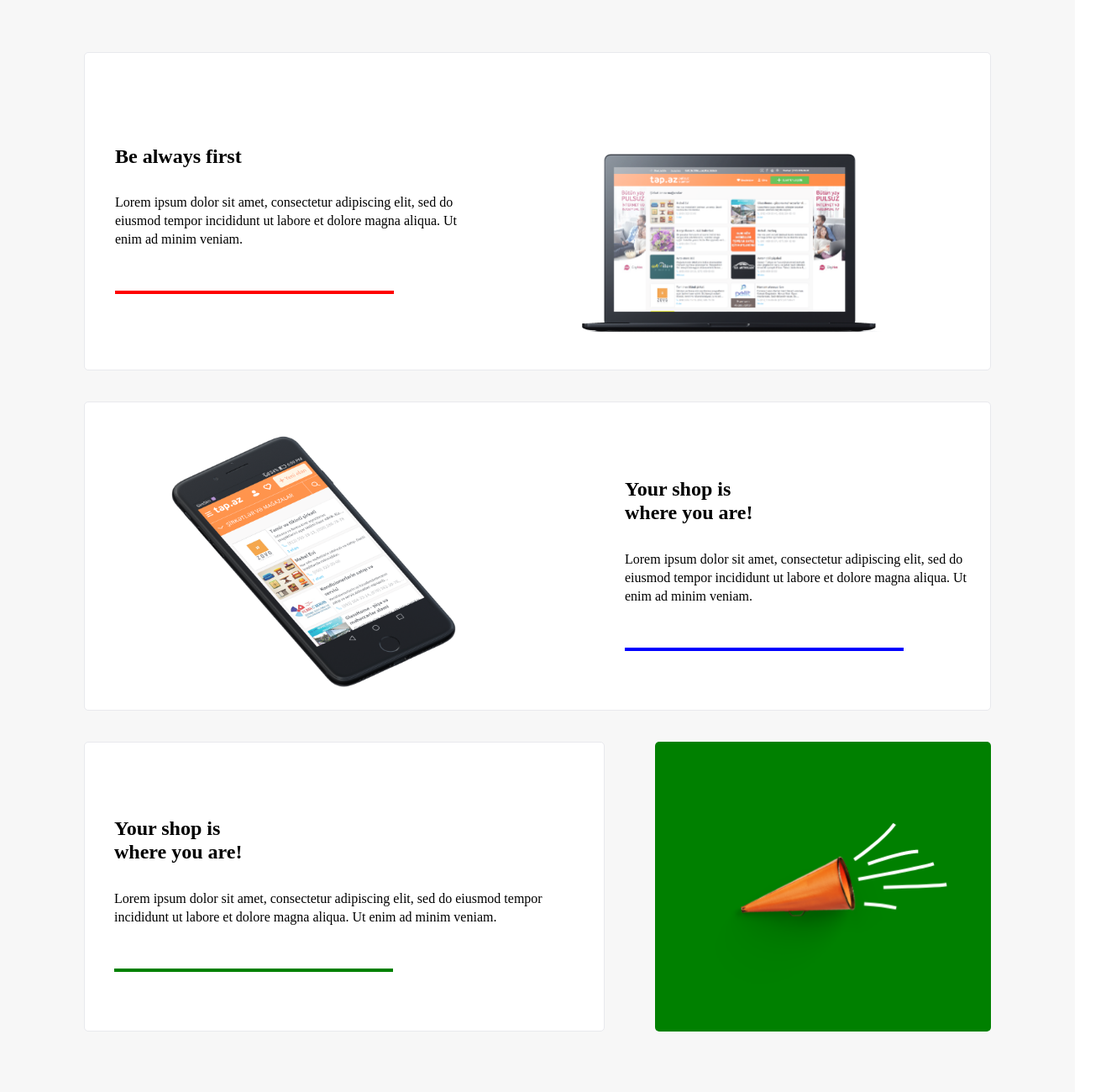
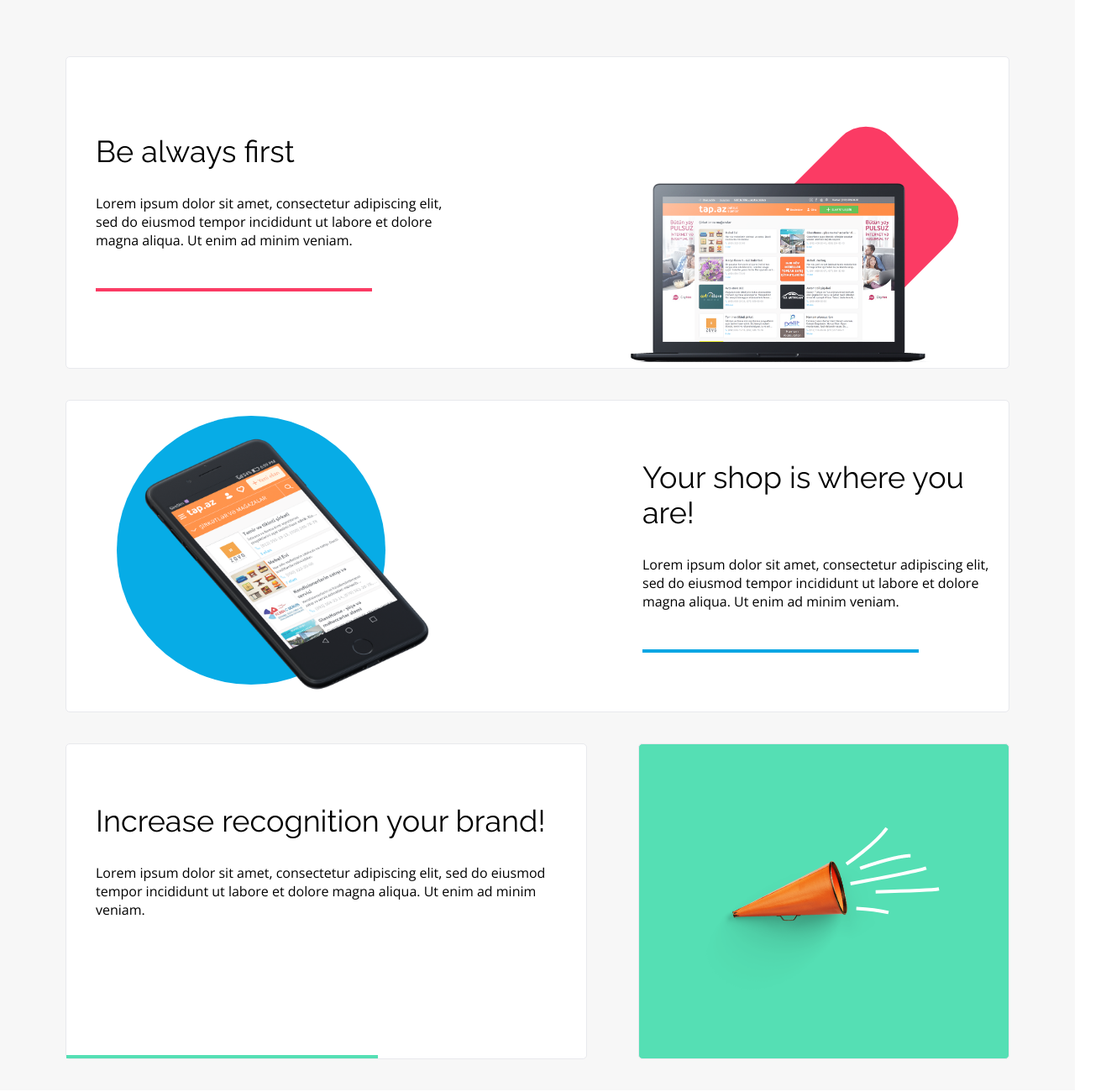
Before and after one commit to MichalPlonka92/bestshop_main, a website built with Parcel: page index.html in a window 1280 px wide. Shown: the part 1520-2820 px from the top of the page at 84% size, 1317 px wide, since content can reach past the window. Built offline with nearby package versions, Linux system fonts and the light colour scheme.

Commit message:
koncowe poprawki

```diff
--- a/index.html
+++ b/index.html
@@ -61,54 +61,41 @@
         </div>
     </div>
 </section>
-<section class="benefits">
-    <div class="benefits__container container">
-
-        <div class="benefits__single benefits__single--notebook">
-            <div class="benefits__text">
-                <h2 class="benefits__title">Be always first</h2>
-                <p class="benefits__description">
-                    Lorem ipsum dolor sit amet, consectetur adipiscing elit, sed do
-                    eiusmod tempor incididunt ut labore et dolore magna aliqua. Ut
-                    enim ad minim veniam.
-                </p>
+<section class="leads">
+    <div class="leads__inner">
+        <div class="leads__content">
+            <div class="content__leadText">
+                <h3 class="lead__hdl">Be always first</h3>
+                <p class="lead__text">Lorem ipsum dolor sit amet, consectetur adipiscing elit, sed do eiusmod tempor
+                    incididunt ut labore et dolore magna aliqua. Ut enim ad minim veniam.</p>
             </div>
-            <div class="benefits__image">
-                <img src="./src/images/macbook2.png" alt="macbook" />
+            <div class="img_container">
+                <span class="content__leadImgSquare"></span>
+                <img src="./src/images/macbook2.png" alt="" class="content__leadImg">
             </div>
         </div>
+        <div class="leads__content leads__content--right">
+            <div class="content__leadText content__leadText--right">
+                <h3 class="lead__hdl">Your shop is where you are!</h3>
+                <p class="lead__text">Lorem ipsum dolor sit amet, consectetur adipiscing elit, sed do eiusmod tempor
+                    incididunt ut labore et dolore magna aliqua. Ut enim ad minim veniam.</p>
+            </div>
+            <div class="img_container img_container--left">
+                <span class="content__leadImgCircle"></span>
+                <img src="./src/images/iphone2.png" alt="" class="content__leadImg content__leadImg--left">
 
-        <div class="benefits__single benefits__single--phone">
-            <div class="benefits__text">
-                <h2 class="benefits__title">Your shop is<br>where you are!</h2>
-                <p class="benefits__description">
-                    Lorem ipsum dolor sit amet, consectetur adipiscing elit, sed do
-                    eiusmod tempor incididunt ut labore et dolore magna aliqua. Ut
-                    enim ad minim veniam.
-                </p>
-            </div>
-            <div class="benefits__image">
-                <img src="./src/images/iphone2.png" alt="iPhone" />
             </div>
         </div>
-
-        <div class="benefits__double">
-            <div class="benefits__single benefits__single--solo">
-                <div class="benefits__text">
-                    <h2 class="benefits__title">Your shop is<br>where you are!</h2>
-                    <p class="benefits__description">
-                        Lorem ipsum dolor sit amet, consectetur adipiscing elit, sed do
-                        eiusmod tempor incididunt ut labore et dolore magna aliqua. Ut
-                        enim ad minim veniam.
-                    </p>
-                </div>
+        <div class="leads__content leads__content--transparent">
+            <div class="content__leadText content__leadText--transparent">
+                <h3 class="lead__hdl">Increase recognition your brand!</h3>
+                <p class="lead__text lead__text--lower">Lorem ipsum dolor sit amet, consectetur adipiscing elit, sed do
+                    eiusmod tempor incididunt ut labore et dolore magna aliqua. Ut enim ad minim veniam.</p>
             </div>
-
-            <div class="benefits__single benefits__single--image">
-                <img src="./src/images/trumpet.png" alt="Trumpet" />
+            <div class="content__img">
+                <img src="./src/images/trumpet.png" alt="" class="content__leadImgSingle">
             </div>
         </div>
-
     </div>
 </section>
 <section class="pricing">
--- a/src/scss/_benefits.scss
+++ /dev/null
@@ -1,222 +0,0 @@
-
-.benefits {
-  padding: 100px 0;
-  background-color: $white-dark;
-
-  @media (max-width: 1024px) {
-    padding: 50px 0;
-  }
-
-  &__container {
-    padding: 0 100px;
-
-    @media (max-width: 1024px) {
-      padding: 0 15px;
-    }
-  }
-
-  &__single {
-    background-color: $white;
-    border: 1px solid #E8E9ED;
-    display: flex;
-    justify-content: space-between;
-    align-items: flex-end;
-    margin-bottom: 37px;
-    border-radius: 5px;
-
-    @media (max-width: 1024px) {
-      flex-direction: column-reverse !important;
-      align-items: center;
-      padding: 0 20px !important;
-    }
-
-    &--notebook {
-      --accent-color: #{red};
-
-      .benefits__image {
-        margin-right: 117px;
-        margin-bottom: 38px;
-
-        @media (max-width: 1024px) {
-          margin: 40px 0 0;
-        }
-
-        &::before {
-          content: "";
-          width: 180px;
-          height: 180px;
-          background-color: red;
-          display: block;
-          border-radius: 40px;
-          position: absolute;
-          right: 0;
-          top: -40px;
-          transform: rotate(45deg);
-
-          @media (max-width: 1024px) {
-            width: 90px;
-            height: 90px;
-            right: -10px;
-            top: -30px;
-          }
-        }
-
-        img {
-          width: 386px;
-          height: auto;
-          position: relative;
-          z-index: 2;
-
-          @media (max-width: 1024px) {
-            width: 192px;
-          }
-        }
-      }
-
-      @media (max-width: 1024px) {
-        .benefits__text {
-          margin: 30px 0;
-        }
-      }
-    }
-
-    &--phone {
-      --accent-color: #{blue};
-      flex-direction: row-reverse;
-      padding: 0 20px 0 70px;
-
-      .benefits__image {
-        @media (max-width: 1024px){
-          margin-top: 30px;
-        }
-
-        &::before {
-          content: "";
-          width: 320px;
-          height: 320px;
-          background-color: blue;
-          display: block;
-          border-radius: 50%;
-          position: absolute;
-          left: 0;
-          top: -20px;
-
-          @media (max-width: 1024px) {
-            width: 131px;
-            height: 131px;
-            top: -15px;
-          }
-        }
-
-        img {
-          width: 426px;
-          height: auto;
-
-          @media (max-width: 1024px){
-            width: 175px;
-          }
-        }
-      }
-
-      .benefits__text {
-        margin: 70px 0;
-
-        @media (max-width: 1024px) {
-          margin: 30px 0;
-        }
-      }
-    }
-
-  }
-
-  &__double {
-    --accent-color: #{green};
-    display: flex;
-
-    @media (max-width: 1024px) {
-      flex-direction: column;
-    }
-
-    > div {
-      margin-bottom: 0;
-    }
-
-    .benefits__single--solo {
-      max-width: 620px;
-
-      .benefits__text {
-        max-width: none;
-        margin: 70px 35px;
-      }
-
-      @media (max-width: 1024px) {
-        max-width: none;
-
-        .benefits__text {
-          margin: 0;
-          padding: 30px 0;
-        }
-      }
-    }
-
-    .benefits__single--image {
-      flex-grow: 1;
-      display: flex;
-      align-items: center;
-      justify-content: center;
-      background-color: var(--accent-color);
-      border: none;
-      margin-left: 60px;
-
-      @media (max-width: 1024px) {
-        margin-left: 0;
-        margin-top: -5px;
-      }
-
-      img {
-        width: 295px;
-        height: auto;
-        margin-top: 55px;
-      }
-    }
-  }
-
-
-  &__text {
-    box-sizing: content-box;
-    max-width: 415px;
-    margin: 90px 36px;
-
-    @media (max-width: 1024px) {
-      margin: 0;
-      max-width: none;
-    }
-
-    &::after {
-      content: "";
-      width: 332px;
-      height: 4px;
-      background-color: var(--accent-color);
-      display: block;
-      margin-top: 50px;
-
-      @media (max-width: 1024px) {
-        display: none;
-      }
-    }
-  }
-
-  &__description {
-    margin-top: 30px;
-    line-height: 1.375rem;
-  }
-
-  .image {
-    position: relative;
-
-    img {
-      position: relative;
-      z-index: 2;
-    }
-  }
-}
--- a/src/scss/_header.scss
+++ b/src/scss/_header.scss
@@ -6,7 +6,7 @@
     border: 0;
     border-top: 5px solid $blue-dark;
     background: transparent;
-    position: absolute;
+    position: static;
     right: 10px;
     top: 10px;
     transition: 0.3s transform linear;
--- /dev/null
+++ b/src/scss/_leads.scss
@@ -0,0 +1,262 @@
+.leads {
+  background-color: $white;
+  margin: 0 0 6.25rem 0;
+
+  .leads__inner {
+    width: 100%;
+    background-color: $white-dark;
+    max-width: $max-width;
+    display: flex;
+    margin-inline: auto;
+    padding: 6.5625rem 30px 0 30px;
+    flex-direction: column;
+    align-items: center;
+
+    @media (max-width: 1024px) {
+      padding: 3.125rem 30px 0 30px;
+    }
+
+    .leads__content {
+      max-width: 70.25rem;
+      width: 100%;
+      margin: 0 0 2.3125rem 0;
+      background-color: $white;
+      display: flex;
+      justify-content: space-between;
+      align-items: flex-end;
+      border: 0.0625rem solid $gray-1;
+      border-radius: 0.3125rem;
+
+      @media (max-width: 1024px) {
+        max-width: 100%;
+        flex-direction: column-reverse;
+        justify-content: center;
+        align-items: center;
+      }
+
+      &.leads__content--right {
+        flex-direction: row-reverse;
+
+        @media (max-width: 1024px) {
+          max-width: 100%;
+          flex-direction: column-reverse;
+          justify-content: center;
+          align-items: center;
+        }
+      }
+
+      &.leads__content--transparent {
+        background-color: transparent;
+        column-gap: 3.8125rem;
+        border: 0;
+
+        @media (max-width: 1024px) {
+          max-width: 100%;
+          flex-direction: column;
+
+        }
+      }
+
+      .content__leadText {
+        position: relative;
+        max-width: 26rem;
+        margin: 5.6875rem 2.1875rem;
+
+        @media (max-width: 1024px) {
+          max-width: 100%;
+          margin: 1.875rem 2.1875rem;
+
+        }
+
+        .lead__hdl {
+          color: $black;
+          font-size: 2.25rem;
+          line-height: 1.1666;
+          letter-spacing: 0rem;
+          font-weight: 400;
+          font-family: $font-raleway;
+          margin: 0 0 1.875rem 0;
+        }
+
+        .lead__text {
+          font-size: 1rem;
+          line-height: 1.375rem;
+          font-family: $font-open-sans;
+          font-weight: 400;
+          letter-spacing: 0;
+          color: $black;
+          margin: 0 0 3.125rem 0;
+
+          @media (max-width: 1024px) {
+            margin: 0;
+          }
+
+          &.lead__text--lower {
+            margin: 0 0 2.75rem 0;
+
+            @media (max-width: 1024px) {
+              margin: 0;
+            }
+          }
+        }
+
+        &:before {
+          content: "";
+          position: absolute;
+          left: 0;
+          bottom: 0;
+          height: 0.25rem;
+          width: 79%;
+          border-bottom: 0.25rem solid $pink-3;
+
+          @media (max-width: 1024px) {
+            display: none;
+          }
+        }
+
+        &.content__leadText--right {
+          margin: 4.375rem 1.25rem;
+
+          &:before {
+            border-bottom: 0.25rem solid $blue-dark;
+          }
+        }
+
+        &.content__leadText--transparent {
+          margin: 0;
+          max-width: 642px;
+          width: 100%;
+          height: 376px;
+          background: $white;
+          border: 0.0625rem solid $gray-1;
+          border-radius: 0.3125rem;
+          padding: 4.375rem 2.1875rem;
+
+          @media (max-width: 1024px) {
+            height: auto;
+            max-width: 100%;
+            padding: 3.125rem 2.1875rem;
+          }
+
+          &:before {
+            width: 60%;
+            border-bottom: 0.25rem solid $green-dark;
+          }
+        }
+      }
+
+      .content__text {
+        background: $white;
+        border: 0.0625rem solid $gray-1;
+        border-radius: 0.3125rem;
+        margin: 0;
+      }
+
+      .content__img {
+        background: $green-dark;
+        height:100%;
+        border: 0.0625rem solid $gray-1;
+        border-radius: 0.3125rem;
+
+        @media (max-width: 1024px) {
+          width: 100%;
+          display: flex;
+          justify-content: center;
+          align-items: center;
+        }
+
+        .content__leadImgSingle {
+          margin: 6.125rem 5.125rem 4rem 3.875rem;
+
+          @media (max-width: 1024px) {
+            margin: 0;
+            margin-top: 55px;
+          }
+
+          &.leads__content--transparent {
+          }
+        }
+      }
+
+      .img_container {
+        position: relative;
+        background: transparent;
+        margin-right: 80px;
+
+        @media (max-width: 1024px) {
+          margin-right: 0;
+          margin-top: 40px;
+        }
+
+        &.img_container--left {
+          margin-right: 0;
+          margin-left: 60px;
+
+          @media (max-width: 1024px) {
+            margin-left: 0;
+            margin-top: 30px;
+          }
+        }
+
+        .content__leadImg {
+          position: relative;
+          width: 387px;
+          height: auto;
+          z-index: 2;
+
+          @media (max-width: 1024px) {
+            width: 192px;
+          }
+
+          &.content__leadImg--left {
+            width: 426px;
+            height: auto;
+            z-index: 2;
+
+            @media (max-width: 1024px) {
+              width: 175px;
+            }
+          }
+        }
+
+        .content__leadImgSquare {
+          position: absolute;
+          display: block;
+          top: -2.75rem;
+          right: 0rem;
+          width: 11.25rem;
+          height: 11.25rem;
+          transform: rotate(45deg);
+          background: $pink-3;
+          border-radius: 2.5625rem;
+          z-index: 1;
+
+          @media (max-width: 1024px) {
+            width: 90px;
+            height: 90px;
+            left: 110px;
+            top: -30px
+          }
+        }
+
+        .content__leadImgCircle {
+          position: absolute;
+          top: -1.25rem;
+          left: 0rem;
+          width: 20rem;
+          height: 20rem;
+          background: $blue-light;
+          border-radius: 50%;
+          z-index: 1;
+
+          @media (max-width: 1024px) {
+            width: 131px;
+            height: 131px;
+            left: 0;
+            top: -15px
+          }
+        }
+      }
+    }
+  }
+}
--- a/src/scss/main.scss
+++ b/src/scss/main.scss
@@ -5,7 +5,7 @@
 @import "header";
 @import "hero";
 @import "stats";
-@import "benefits";
+@import "leads";
 @import "pricing";
 @import "question";
 @import "footer";
```
